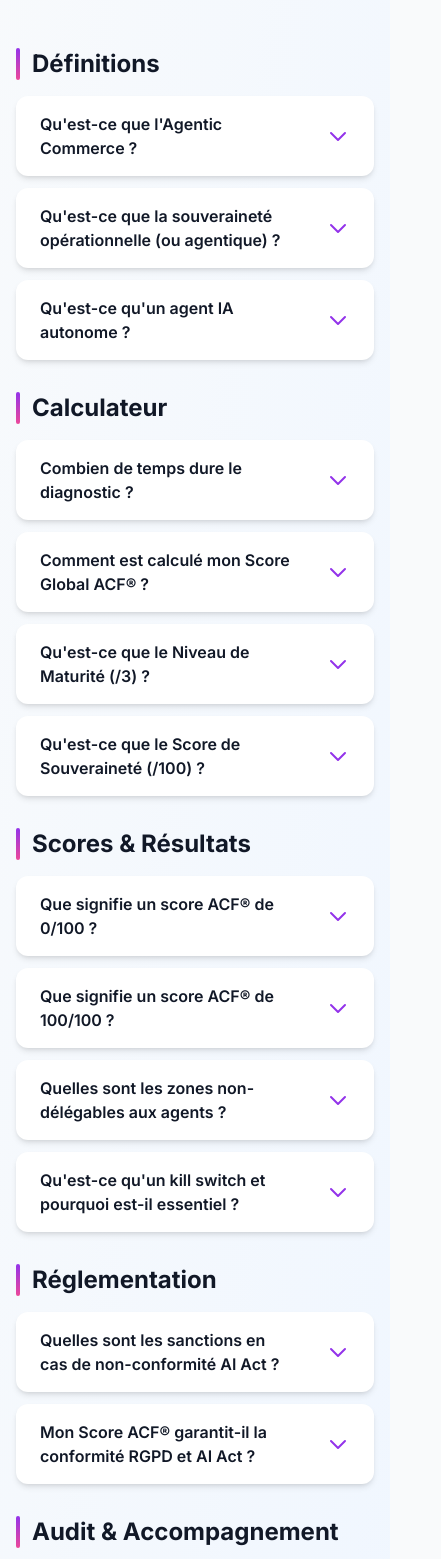
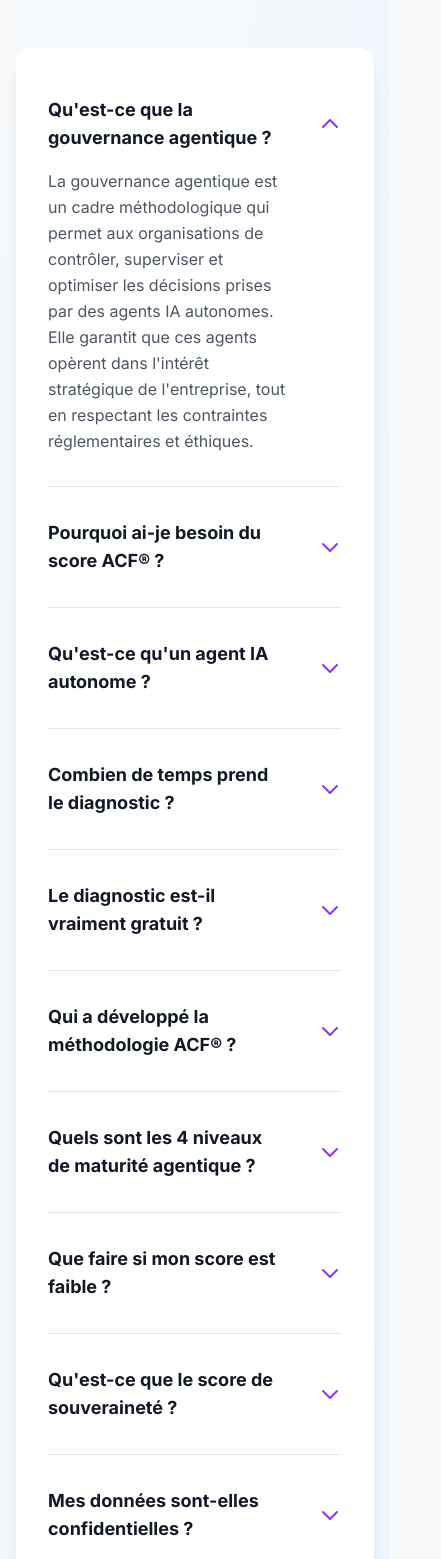
Before and after one commit to aiconsulting06000-tech/acf-score, a Next.js app: page /faq in a window 390 px wide. Shown: the part 309-1868 px from the top of the page, 441 px wide, since content can reach past the window. Built offline with nearby package versions, Linux system fonts and the light colour scheme.

Commit message:
feat: v5 FINAL - hero ACF + anti-spam + header police + FAQ

```diff
--- a/app/faq/page.tsx
+++ b/app/faq/page.tsx
@@ -2,116 +2,72 @@
 
 import { useState } from 'react'
 import Header from '@/components/Header'
+import Footer from '@/components/Footer'
+import Link from 'next/link'
 
 export default function FAQPage() {
-  const [openIndex, setOpenIndex] = useState<number | null>(null)
+  const [openIndex, setOpenIndex] = useState<number | null>(0)
 
   const faqs = [
     {
-      category: "Définitions",
-      questions: [
-        {
-          q: "Qu'est-ce que l'Agentic Commerce ?",
-          a: "L'Agentic Commerce est l'évolution du e-commerce où des agents IA autonomes prennent des décisions opérationnelles (pricing, promotions, stocks, recommandations) en temps réel, sans intervention humaine systématique. Ces agents analysent les données, apprennent des comportements, et optimisent les performances business de manière continue."
+      question: "Qu'est-ce que la gouvernance agentique ?",
+      answer: "La gouvernance agentique est un cadre méthodologique qui permet aux organisations de contrôler, superviser et optimiser les décisions prises par des agents IA autonomes. Elle garantit que ces agents opèrent dans l'intérêt stratégique de l'entreprise, tout en respectant les contraintes réglementaires et éthiques."
     },
     {
-          q: "Qu'est-ce que la souveraineté opérationnelle (ou agentique) ?",
-          a: "La souveraineté opérationnelle désigne la capacité d'une organisation à garder le contrôle stratégique sur ses opérations même quand des agents IA autonomes prennent des décisions. Cela implique : définir les limites des agents, pouvoir les arrêter, comprendre leurs décisions, et ne pas dépendre entièrement de fournisseurs externes. Un score de souveraineté élevé signifie que vous maîtrisez votre destin opérationnel."
+      question: "Pourquoi ai-je besoin du score ACF® ?",
+      answer: "Le score ACF® vous permet d'évaluer objectivement la robustesse de votre gouvernance agentique sur 4 dimensions critiques : Gouvernance & Souveraineté, Politique de Décision, Système d'Agents, et Exécution & Supervision. Il identifie vos zones de vulnérabilité et vos priorités d'action avant qu'un problème ne survienne."
     },
     {
-          q: "Qu'est-ce qu'un agent IA autonome ?",
-          a: "Un agent IA autonome est un système logiciel capable de percevoir son environnement, prendre des décisions et agir pour atteindre des objectifs définis, sans supervision humaine constante. Exemples : agent de pricing qui ajuste les prix selon la demande, agent de supply qui passe des commandes fournisseurs, agent de recommandation qui personnalise l'expérience client. Contrairement à une simple règle automatisée, un agent apprend et s'adapte."
-        }
-      ]
+      question: "Qu'est-ce qu'un agent IA autonome ?",
+      answer: "Un agent IA autonome est un système capable de prendre des décisions et d'exécuter des actions sans intervention humaine constante. Exemples : agents de pricing dynamique, chatbots transactionnels, systèmes de recommandation produits, agents d'optimisation logistique. Plus l'agent est autonome, plus la gouvernance doit être robuste."
     },
     {
-      category: "Calculateur",
-      questions: [
-        {
-          q: "Combien de temps dure le diagnostic ?",
-          a: "Le diagnostic complet dure entre 10 et 15 minutes. Il se compose de 7 étapes progressives couvrant votre contexte, votre maturité agentique, les 4 couches du framework ACF®, et vos dépendances critiques."
+      question: "Combien de temps prend le diagnostic ?",
+      answer: "Le diagnostic complet prend environ 10 minutes. Il est structuré en 7 étapes guidées qui couvrent votre contexte entreprise, votre maturité agentique, vos 4 couches de gouvernance et vos dépendances critiques. Vous obtenez immédiatement vos résultats et un rapport PDF détaillé."
     },
     {
-          q: "Comment est calculé mon Score Global ACF® ?",
-          a: "Le Score Global ACF® (/100) se base sur 4 couches opérationnelles notées chacune sur 25 points : (1) Gouvernance & Souveraineté, (2) Politique de Décision, (3) Système d'Agents, (4) Exécution & Supervision. Chaque couche évalue la présence et la maturité de mécanismes de contrôle essentiels."
+      question: "Le diagnostic est-il vraiment gratuit ?",
+      answer: "Oui, 100% gratuit et sans inscription. Vous obtenez votre score ACF®, votre niveau de maturité agentique, votre positionnement marché et vos 3 actions prioritaires immédiatement. Le rapport PDF complet est également gratuit et téléchargeable."
     },
     {
-          q: "Qu'est-ce que le Niveau de Maturité (/3) ?",
-          a: "Le Niveau de Maturité évalue l'autonomie actuelle de vos agents IA : Niveau 0 (règles fixes), Niveau 1 (agents assistés, proposent mais humains valident), Niveau 2 (agents décident dans un cadre strict), Niveau 3 (agents autonomes qui apprennent). Plus le niveau est élevé, plus la gouvernance est critique."
+      question: "Qui a développé la méthodologie ACF® ?",
+      answer: "L'Agentic Commerce Framework® a été développé par Vincent DORANGE, expert en gouvernance agentique, diplômé du MIT Sloan et de Columbia University. La méthodologie est basée sur 25 ans d'expérience en e-commerce et IA, et intègre les meilleures pratiques de gouvernance des systèmes autonomes."
     },
     {
-          q: "Qu'est-ce que le Score de Souveraineté (/100) ?",
-          a: "Le Score de Souveraineté mesure votre capacité à garder le contrôle stratégique sur vos opérations. Il évalue : l'existence d'une gouvernance, la capacité à arrêter les agents (kill switch), la traçabilité des décisions, l'indépendance vis-à-vis des fournisseurs externes, et la définition de zones non-délégables aux agents."
-        }
-      ]
+      question: "Quels sont les 4 niveaux de maturité agentique ?",
+      answer: "Niveau 0 : Règles fixes programmées (pas d'apprentissage). Niveau 1 : Les agents proposent, les humains valident (toute décision finale humaine). Niveau 2 : Les agents décident dans un cadre strict (seuils définis, supervision permanente) - c'est le niveau recommandé. Niveau 3 : Les agents décident et apprennent de manière autonome (nécessite une gouvernance très robuste)."
     },
     {
-      category: "Scores & Résultats",
-      questions: [
-        {
-          q: "Que signifie un score ACF® de 0/100 ?",
-          a: "Un score de 0/100 signifie une absence totale de gouvernance agentique. Vous n'avez probablement pas de comité de gouvernance, pas de documentation des règles de décision, pas de mécanisme d'arrêt d'urgence, et pas de traçabilité des actions des agents. C'est une situation critique qui expose votre organisation à des risques majeurs."
+      question: "Que faire si mon score est faible ?",
+      answer: "Un score faible signale des vulnérabilités dans votre gouvernance agentique. Le diagnostic vous fournit 3 actions prioritaires personnalisées pour renforcer les couches les plus critiques. Vous pouvez également planifier un audit complet avec un expert certifié ACF® pour un accompagnement sur mesure."
     },
     {
-          q: "Que signifie un score ACF® de 100/100 ?",
-          a: "Un score de 100/100 représente l'excellence en gouvernance agentique. Vous avez un comité dédié, une charte de souveraineté, des objectifs hiérarchisés, des seuils de sécurité, un mandat explicite pour chaque agent, un responsable humain identifié, une traçabilité complète, un kill switch fonctionnel, et une indépendance vis-à-vis des fournisseurs."
+      question: "Qu'est-ce que le score de souveraineté ?",
+      answer: "Le score de souveraineté mesure votre degré d'indépendance vis-à-vis des plateformes tierces (Amazon, Google, Meta, etc.). Il évalue 4 dimensions : dépendance structurelle (% CA), dépendance données, dépendance trafic, et résilience opérationnelle. Un score élevé signifie que vous contrôlez votre destin commercial."
     },
     {
-          q: "Quelles sont les zones non-délégables aux agents ?",
-          a: "Les zones non-délégables sont les décisions critiques qui doivent rester sous contrôle humain : validation finale des décisions à fort impact financier, modifications de la stratégie globale, accès aux données sensibles, changements dans les règles de gouvernance elles-mêmes. Ces zones doivent être documentées dans votre charte de souveraineté."
+      question: "Mes données sont-elles confidentielles ?",
+      answer: "Oui, absolument. Vos réponses sont stockées de manière sécurisée et ne sont jamais partagées avec des tiers. Vous pouvez également compléter le diagnostic de manière anonyme. Le rapport PDF reste votre propriété exclusive."
     },
     {
-          q: "Qu'est-ce qu'un kill switch et pourquoi est-il essentiel ?",
-          a: "Un kill switch est un mécanisme d'arrêt d'urgence qui permet de désactiver immédiatement un ou plusieurs agents en cas de comportement anormal. Exemples : agent qui fixe des prix aberrants, agent qui vide les stocks, agent qui envoie des emails inappropriés. Sans kill switch, vous ne pouvez pas arrêter un agent défaillant, ce qui peut causer des dégâts irréversibles."
-        }
-      ]
+      question: "Que contient le rapport PDF ?",
+      answer: "Le rapport PDF complet contient : vos 3 scores (Souveraineté, ACF Global, Maturité), votre interprétation personnalisée, votre positionnement marché, vos 3 priorités d'action, l'analyse détaillée des 4 couches opérationnelles, les 7 risques majeurs sans gouvernance, et le contexte complet de votre diagnostic."
     },
     {
-      category: "Réglementation",
-      questions: [
-        {
-          q: "Quelles sont les sanctions en cas de non-conformité AI Act ?",
-          a: "L'AI Act prévoit des amendes jusqu'à 35 millions d'euros OU 7% du chiffre d'affaires mondial annuel (le montant le plus élevé) pour les infractions les plus graves. Les systèmes d'IA à haut risque (comme les agents autonomes dans le commerce) doivent respecter des obligations strictes de transparence, traçabilité, et supervision humaine."
+      question: "Comment interpréter mon score ACF® ?",
+      answer: "Score 70-100 : Excellente gouvernance, fondations solides. Score 50-69 : Gouvernance solide mais zones de fragilité, renforcement recommandé. Score 30-49 : Gouvernance fragile, action requise rapidement. Score 0-29 : Situation critique, audit d'urgence nécessaire. Le diagnostic vous explique précisément les zones à améliorer."
     },
     {
-          q: "Mon Score ACF® garantit-il la conformité RGPD et AI Act ?",
-          a: "Non. Le Score ACF® évalue votre gouvernance agentique mais ne remplace pas un audit juridique de conformité RGPD/AI Act. Cependant, un score élevé indique que vous avez mis en place des mécanismes (traçabilité, supervision humaine, documentation) qui facilitent grandement la conformité réglementaire."
-        }
-      ]
+      question: "Puis-je refaire le diagnostic plus tard ?",
+      answer: "Oui, vous pouvez refaire le diagnostic autant de fois que vous le souhaitez pour suivre l'évolution de votre gouvernance agentique au fil du temps. C'est même recommandé après avoir mis en place vos actions prioritaires pour mesurer vos progrès."
     },
     {
-      category: "Audit & Accompagnement",
-      questions: [
-        {
-          q: "Quelle est la différence entre ce diagnostic gratuit et un audit ACF® complet ?",
-          a: "Le diagnostic gratuit est une évaluation indicative basée sur vos réponses (10-15 min). Un audit ACF® complet inclut : des entretiens avec vos équipes, l'analyse de votre documentation existante, l'observation de vos agents en production, un rapport détaillé de 50+ pages, et une roadmap personnalisée sur 12 mois. L'audit complet dure 2-3 semaines."
+      question: "Qu'est-ce qu'un audit complet ACF® ?",
+      answer: "Un audit complet ACF® est réalisé par un expert certifié qui analyse en profondeur vos systèmes agentiques, votre documentation de gouvernance, vos processus de décision et votre infrastructure de supervision. Il inclut des recommandations détaillées, un plan d'action priorisé et un accompagnement personnalisé."
     },
     {
-          q: "Que faire après avoir obtenu mon Score ACF® ?",
-          a: "Si votre score est inférieur à 60/100, contactez un expert ACF® pour un plan d'action prioritaire (gratuit, 30 min). Si votre score est supérieur à 60/100, vous pouvez demander un audit complet pour identifier les optimisations avancées. Dans tous les cas, téléchargez votre PDF de résultats et partagez-le avec vos équipes."
-        },
-        {
-          q: "Combien coûte un accompagnement ACF® ?",
-          a: "Les tarifs dépendent de la taille de votre organisation et du niveau d'accompagnement : Diagnostic approfondi (5-10k€), Audit complet + Roadmap (15-30k€), Accompagnement à la mise en œuvre (forfait mensuel ou pourcentage des gains). La consultation initiale de 30 minutes est gratuite et sans engagement."
-        }
-      ]
-    },
-    {
-      category: "Technique",
-      questions: [
-        {
-          q: "Le calculateur fonctionne-t-il pour tout type d'agents IA ?",
-          a: "Oui. Le framework ACF® s'applique à tous les agents IA autonomes en contexte business : agents de pricing, de recommandation, de supply chain, de customer service, de fraud detection, etc. Les 4 couches (Gouvernance, Politique, Système, Supervision) sont universelles et s'adaptent à tout cas d'usage."
-        },
-        {
-          q: "Mes données sont-elles confidentielles ?",
-          a: "Oui. Le calculateur fonctionne entièrement côté client (dans votre navigateur). Aucune donnée n'est envoyée à un serveur pendant le diagnostic. Seul le formulaire de contact (si vous le remplissez) transmet vos informations pour vous recontacter. Vos réponses au diagnostic restent privées."
-        },
-        {
-          q: "Puis-je refaire le diagnostic plusieurs fois ?",
-          a: "Oui, sans limite. Nous recommandons de refaire le diagnostic tous les 6 mois pour mesurer vos progrès. Vous pouvez également le faire pour différentes business units ou différents types d'agents au sein de votre organisation pour identifier les disparités de maturité."
-        }
-      ]
+      question: "Le framework ACF® est-il compatible avec le RGPD et l'AI Act ?",
+      answer: "Oui, le framework ACF® intègre par design les exigences du RGPD et de l'AI Act européen. La couche Gouvernance & Souveraineté inclut spécifiquement la conformité réglementaire, la traçabilité des décisions, et les mécanismes de contrôle humain requis par ces réglementations."
     }
   ]
 
@@ -121,35 +77,29 @@ export default function FAQPage() {
 
       <div className="max-w-4xl mx-auto px-4 sm:px-6 lg:px-8 py-12">
         <div className="text-center mb-12">
-          <h1 className="text-4xl md:text-5xl font-bold text-gray-900 mb-4">
-            Questions fréquentes
+          <h1 className="text-4xl font-bold text-gray-900 mb-4">
+            Questions Fréquentes
           </h1>
           <p className="text-xl text-gray-600">
-            Tout ce que vous devez savoir sur le Score ACF® et la gouvernance agentique
+            Tout ce que vous devez savoir sur la gouvernance agentique et le score ACF®
           </p>
         </div>
 
-        <div className="space-y-8">
-          {faqs.map((category, catIndex) => (
-            <div key={catIndex}>
-              <h2 className="text-2xl font-bold text-gray-900 mb-4 flex items-center">
-                <span className="w-1 h-8 bg-gradient-to-b from-primary to-accent rounded-full mr-3"></span>
-                {category.category}
-              </h2>
-              <div className="space-y-3">
-                {category.questions.map((faq, qIndex) => {
-                  const globalIndex = faqs.slice(0, catIndex).reduce((acc, cat) => acc + cat.questions.length, 0) + qIndex
-                  const isOpen = openIndex === globalIndex
-
-                  return (
-                    <div key={qIndex} className="bg-white rounded-xl shadow-md overflow-hidden">
+        <div className="bg-white rounded-2xl shadow-xl p-8 mb-12">
+          <div className="space-y-4">
+            {faqs.map((faq, index) => (
+              <div key={index} className="border-b border-gray-200 last:border-0 pb-4 last:pb-0">
                 <button
-                        onClick={() => setOpenIndex(isOpen ? null : globalIndex)}
-                        className="w-full px-6 py-4 text-left flex items-center justify-between hover:bg-gray-50 transition"
+                  onClick={() => setOpenIndex(openIndex === index ? null : index)}
+                  className="w-full flex items-center justify-between text-left py-4 hover:text-primary transition"
                 >
-                        <span className="font-semibold text-gray-900 pr-8">{faq.q}</span>
+                  <h3 className="text-lg font-bold text-gray-900 pr-8">
+                    {faq.question}
+                  </h3>
                   <svg
-                          className={`w-6 h-6 text-primary flex-shrink-0 transition-transform ${isOpen ? 'rotate-180' : ''}`}
+                    className={`w-6 h-6 text-primary flex-shrink-0 transition-transform ${
+                      openIndex === index ? 'rotate-180' : ''
+                    }`}
                     fill="none"
                     viewBox="0 0 24 24"
                     stroke="currentColor"
@@ -157,34 +107,42 @@ export default function FAQPage() {
                     <path strokeLinecap="round" strokeLinejoin="round" strokeWidth={2} d="M19 9l-7 7-7-7" />
                   </svg>
                 </button>
-                      {isOpen && (
-                        <div className="px-6 py-4 bg-gray-50 border-t border-gray-200">
-                          <p className="text-gray-700 leading-relaxed">{faq.a}</p>
+                {openIndex === index && (
+                  <div className="pb-4 pr-12">
+                    <p className="text-gray-600 leading-relaxed">{faq.answer}</p>
                   </div>
                 )}
               </div>
-                  )
-                })}
+            ))}
           </div>
         </div>
-          ))}
+
+        <div className="bg-gradient-to-r from-purple-600 via-pink-500 to-pink-600 rounded-2xl shadow-xl p-8 text-center text-white">
+          <h2 className="text-2xl font-bold mb-4">
+            Vous n'avez pas trouvé la réponse à votre question ?
+          </h2>
+          <p className="text-lg mb-6 opacity-90">
+            Notre équipe est là pour vous aider
+          </p>
+          <Link
+            href="/contact"
+            className="inline-block bg-white text-primary px-8 py-4 rounded-lg text-lg font-bold hover:shadow-2xl transition"
+          >
+            Contactez-nous
+          </Link>
         </div>
 
-        <div className="mt-12 bg-gradient-to-r from-primary to-accent rounded-2xl shadow-xl p-8 text-center text-white">
-          <h2 className="text-2xl font-bold mb-4">
-            Vous ne trouvez pas votre réponse ?
-          </h2>
-          <p className="text-lg mb-6 opacity-90">
-            Contactez un expert ACF® pour une consultation gratuite
-          </p>
-          <a
-            href="/contact"
-            className="inline-block bg-white text-primary px-6 py-3 rounded-lg font-bold hover:shadow-2xl transition"
+        <div className="mt-12 text-center">
+          <Link
+            href="/calculator"
+            className="inline-block bg-gradient-to-r from-purple-600 via-pink-500 to-pink-600 text-white px-8 py-4 rounded-lg text-lg font-bold hover:shadow-xl transition"
           >
-            Poser ma question
-          </a>
+            Calculer mon score ACF® gratuitement →
+          </Link>
         </div>
       </div>
+
+      <Footer />
     </main>
   )
 }
--- a/components/Header.tsx
+++ b/components/Header.tsx
@@ -43,7 +43,7 @@ export default function Header() {
               <Link
                 key={item.href}
                 href={item.href}
-                className={`px-4 py-2 rounded-lg text-sm font-medium transition ${
+                className={`px-4 py-2 rounded-lg text-base font-medium transition ${
                   pathname === item.href
                     ? 'bg-primary text-white'
                     : 'text-gray-700 hover:bg-gray-100'
@@ -56,7 +56,7 @@ export default function Header() {
             {hasResults && (
               <Link
                 href="/results"
-                className="ml-2 px-4 py-2 rounded-lg text-sm font-medium bg-accent text-white hover:bg-accent/90 transition"
+                className="ml-2 px-4 py-2 rounded-lg text-base font-medium bg-accent text-white hover:bg-accent/90 transition"
               >
                 📊 Mes résultats
               </Link>
```
Also changed, not shown: app/api/contact/route.ts (+64 -47 lines), app/contact/page.tsx (+68 -9 lines), app/page.tsx (+16 -16 lines), lib/pdf-generator.ts (+38 -40 lines). Lines whose indentation alone changed are shown as unchanged.
